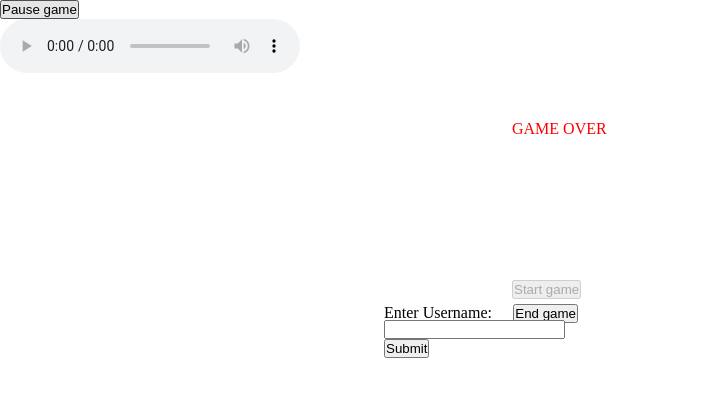
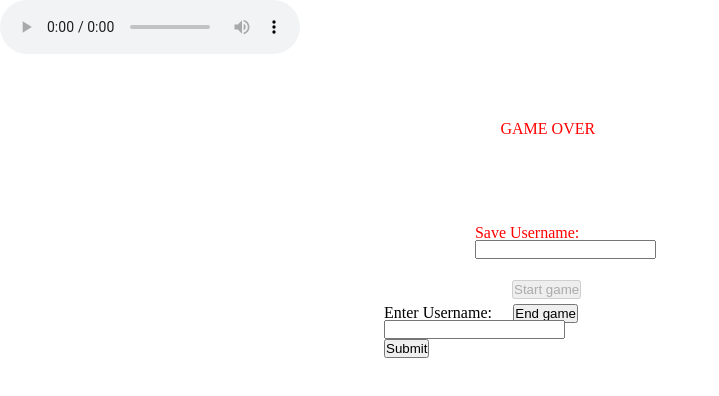
Before and after one commit to Koganee/projectGroupThing, a plain HTML site: page testscreen.html in a window 1280 px wide. Both pictures are taken after a click on the button "Start game". Shown: the whole page, without its empty margins (0-719 px from the left). Drawn offline with nearby package versions, Linux system fonts and the light colour scheme.

Commit message:
Update testscreen.html

```diff
--- a/testscreen.html
+++ b/testscreen.html
@@ -41,7 +41,7 @@
         font-family: GoldenStateSerif;
         position: absolute;
         top:15%;
-        left: 40%;
+        left: 39.1%;
         color: red;
     }
     #runButton
@@ -56,16 +56,32 @@
         top:38%;
         left: 40.1%;
     }
-
+    #enterName
+    {
+        position: absolute;
+        top:30%;
+        left: 37.1%;
+    }
+    #enterNameLabel
+    {
+        position: absolute;
+        top:28%;
+        left: 37.1%;
+        color: red;
+    }
     </style>
   </head>
   <body>
     <canvas id="myCanvas" width="480" height="320"></canvas>
     <canvas id="myCanvas2" width="480" height="320"></canvas>
+
+
     <button id="runButton">Start game</button>
     <button id="endButton">End game</button>
-    <button id="pauseButton">Pause game</button>
 
+
+    <input type="text" id = "enterName"/></input> <!--Button that will appear to enter username after game end. -->
+    <p id = "enterNameLabel">Save Username:</p>
 
     <p id = "gameEnd">GAME OVER</p>
     <p id = "fNameL">Enter Username:</p>
@@ -104,10 +120,16 @@
         const canvas = document.getElementById("myCanvas");
         const canvas2 = document.getElementById("myCanvas2");
         const gameEndP = document.getElementById("gameEnd");
-        const endButtonB = document.getElementById("endButton")
-        canvas2.style.display="none";
-        gameEndP.style.display="none";
-        endButtonB.style.display="none";
+        const endButtonB = document.getElementById("endButton");
+        const enterName = document.getElementById("enterName");
+        const enterNameLabel = document.getElementById("enterNameLabel");
+
+        canvas2.style.display="none"; //Hidden by default.
+        gameEndP.style.display="none"; //Hidden by default.
+        endButtonB.style.display="none"; //Hidden by default.
+        enterName.style.display="none"; //Hidden by default.
+        enterNameLabel.style.display="none"; //Hidden by default.
+
         const ctx = canvas.getContext("2d");
         const ctx2 = canvas2.getContext("2d");
         const ballRadius = 10;
@@ -276,6 +298,7 @@
             } else {
                 gameOverV = true;
                 flashScreenDeath();
+                showEnterUserName();
                 shakeCanvas(500, 10, canvas2); //Shake canvas upon game over. (Time, Intensity, CanavsToShake).
 
                 clearInterval(interval); // Needed for Chrome to end game
@@ -395,6 +418,12 @@
         }
         //Shake Effect-----------------------------------
 
+        function showEnterUserName()
+        {
+            enterNameLabel.style.display="block";
+            enterName.style.display = "block";
+        }
+
     </script>
   </body>
 </html>
```
